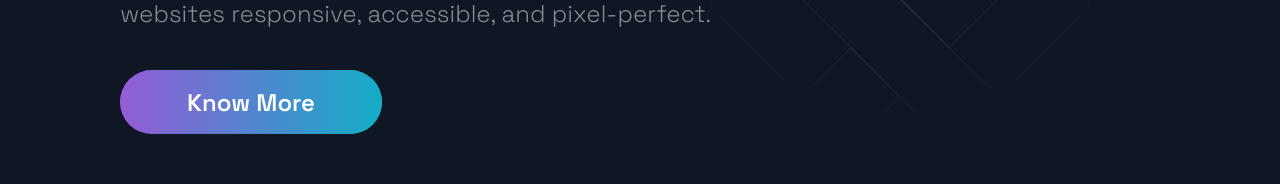
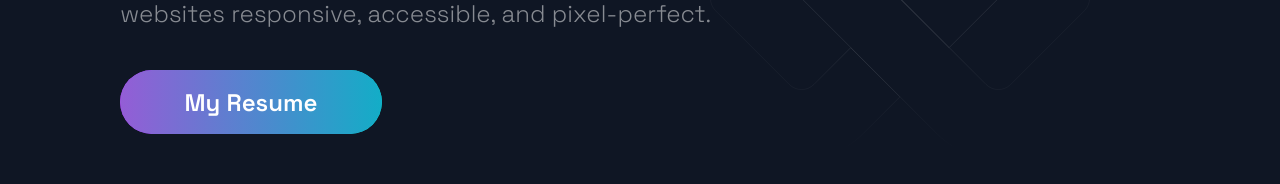
Before and after one commit to Ramkumarchowdary/Portfolio_Website, a Next.js app: page / in a window 1280 px wide. Shown: the part 472-656 px from the top of the page. Built offline with nearby package versions, Linux system fonts and the light colour scheme.

Commit message:
resumelink-updated

```diff
--- a/src/components/Hero/Hero.js
+++ b/src/components/Hero/Hero.js
@@ -15,7 +15,7 @@ const Hero = () => (
       <SectionText>
       This is Ramkumar, a B.Tech CSE Undergrad and aspiring frontend web developer. I love exploring various designs and building websites out of them. I enjoy making websites responsive, accessible, and pixel-perfect.
       </SectionText>
-      <Button onClick={() => window.location ='https://github.com/Ramkumarchowdary' }>Know More</Button>
+      <Button onClick={() => window.location ='https://drive.google.com/file/d/1pd8ZFvehMlnqRqUmgvMhw8UiF5qpAury/view?usp=sharing' }>My Resume</Button>
     </LeftSection>
 
   </Section>
```
